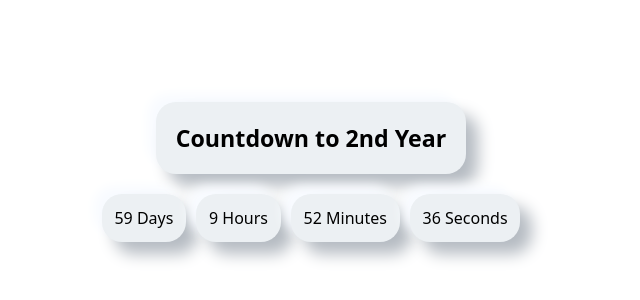
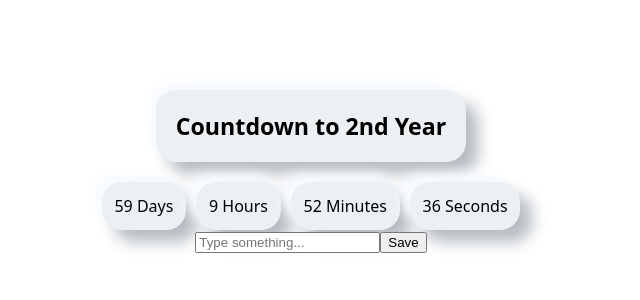
Before and after one commit to ianshpwr/countdowntimer, a React (Vite) app: page /messages in a window 1280 px wide. Shown: the part 244-544 px from the top of the page, without its empty margins (329-969 px from the left). Built offline with nearby package versions, Linux system fonts and the light colour scheme; a web font is replaced by a local one.

Commit message:
added firebase and saving the messages features

```diff
--- a/package.json
+++ b/package.json
@@ -10,6 +10,7 @@
     "preview": "vite preview"
   },
   "dependencies": {
+    "firebase": "^11.7.3",
     "react": "^19.1.0",
     "react-dom": "^19.1.0"
   },
--- a/src/App.jsx
+++ b/src/App.jsx
@@ -1,5 +1,6 @@
 import {useState, useEffect} from 'react';
 import './App.css';
+import Messages from './Messages';
 function App() {
   const targetDate = new Date("2025-07-19")
 
@@ -32,6 +33,7 @@ return (
         <div>{timeleft.minutes} Minutes</div>
         <div>{timeleft.seconds} Seconds</div>
       </div>
+      <Messages />
     </div>
   );
 }
--- /dev/null
+++ b/src/Messages.jsx
@@ -0,0 +1,43 @@
+import {useState} from 'react';
+import { initializeApp } from "firebase/app";
+import { getFirestore, collection, addDoc } from "firebase/firestore";
+
+const firebaseConfig = {
+  apiKey: "AIzaSyBq_LCQRv9dRokplXEGJ3pJn-7Sngp0jTE",
+  authDomain: "countdown-c6938.firebaseapp.com",
+  databaseURL: "https://countdown-c6938-default-rtdb.firebaseio.com",
+  projectId: "countdown-c6938",
+  storageBucket: "countdown-c6938.firebasestorage.app",
+  messagingSenderId: "1031360270394",
+  appId: "1:1031360270394:web:b79f04c0199cf7ca1b2503",
+  measurementId: "G-FBRTFYP0EL"
+};
+
+const app = initializeApp(firebaseConfig);
+const db = getFirestore(app);
+
+
+
+function Messages(){
+    const [text, setText] = useState("");
+async function handleSubmit(e){
+    e.preventDefault();
+    await addDoc(collection(db, "texts"), {
+        content: text,
+        createdAt: new Date()
+      });
+      setText("")
+    }
+ return (
+    <form onSubmit={handleSubmit}>
+      <input
+        type="text"
+        value={text}
+        onChange={(e) => setText(e.target.value)}
+        placeholder="Type something..."
+      />
+      <button type="submit">Save</button>
+    </form>
+  );
+}
+export default Messages;
```
Also changed, not shown: 1 other file (tests, documents, lock files or other folders).
